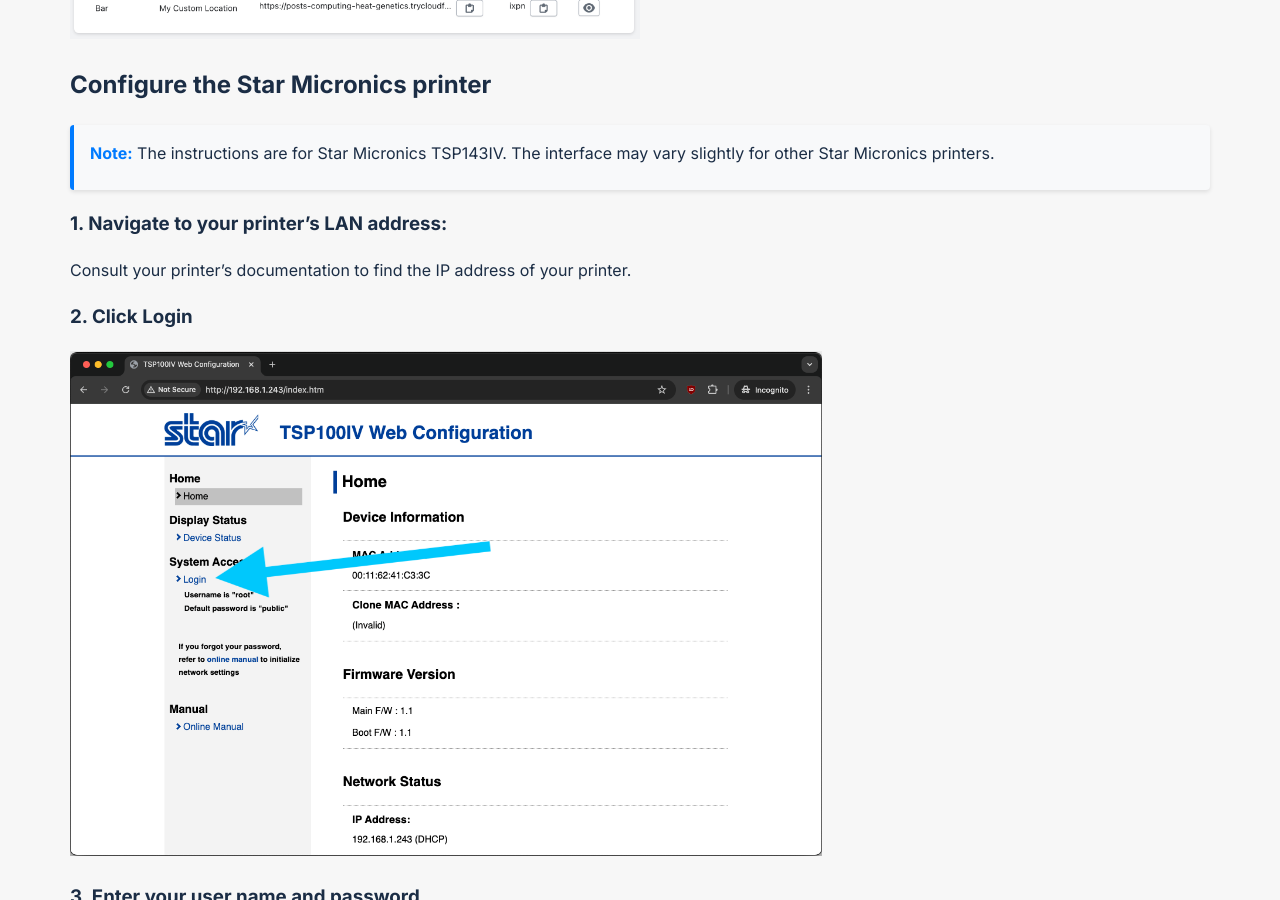
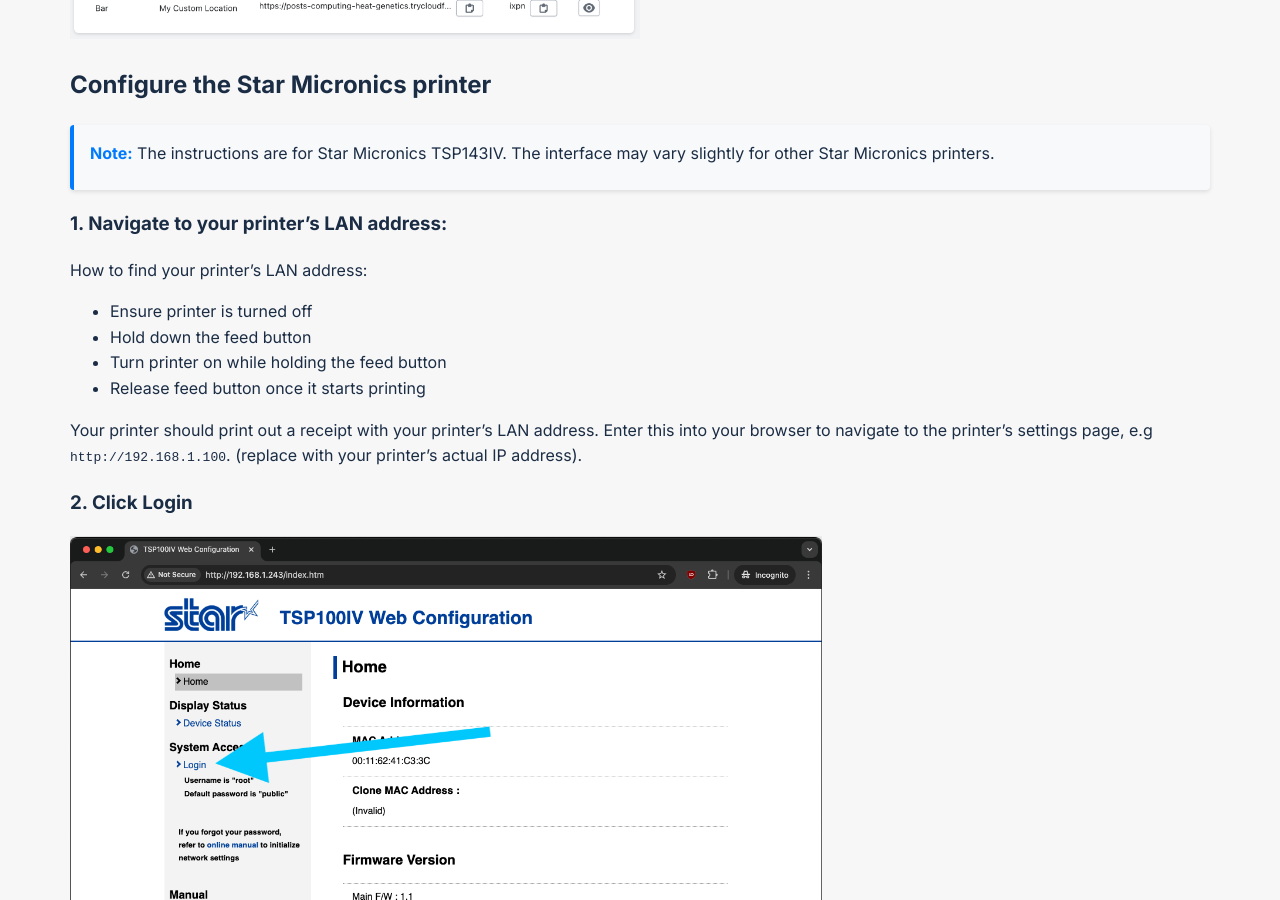
Before and after one commit to Pixel-Nova-Apps/simmerpos.com, a Jekyll site: the page built from _pages/printer-star.md, in a window 1280 px wide and 900 px high, scrolled down 1138 px. Built offline with Jekyll 4.4.1, drawn with Linux system fonts in a browser that asks for light colours.

Commit message:
Update printer-star.md

```diff
--- a/_pages/printer-star.md
+++ b/_pages/printer-star.md
@@ -36,7 +36,14 @@ If you are unsure if your printer supports **CloudPRNT**, please contact <a href
 
 ### 1. Navigate to your printer's LAN address:
 
-Consult your printer's documentation to find the IP address of your printer.
+How to find your printer's LAN address:
+
+- Ensure printer is turned off
+- Hold down the feed button
+- Turn printer on while holding the feed button
+- Release feed button once it starts printing
+
+Your printer should print out a receipt with your printer's LAN address. Enter this into your browser to navigate to the printer's settings page, e.g `http://192.168.1.100`. (replace with your printer's actual IP address).
 
 ### 2. Click **Login**
 
```
